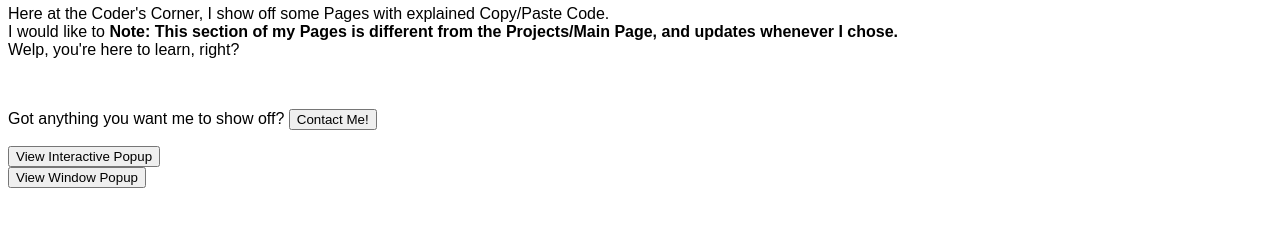
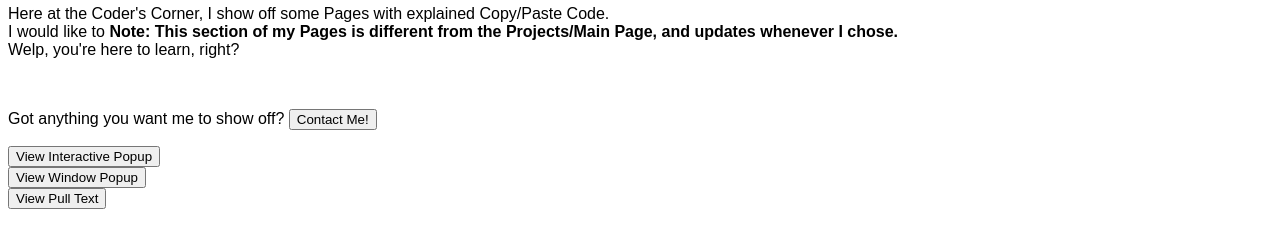
Before and after one commit to JacobTCTC/jacobtctc.github.io, a plain HTML site: page teach/index.html in a window 1280 px wide. Shown: the part 79-326 px from the top of the page. Drawn offline with Linux system fonts and the light colour scheme.

Commit message:
Update index.html

```diff
--- a/teach/index.html
+++ b/teach/index.html
@@ -14,5 +14,9 @@
     <button>View Window Popup</button>
   </a>
   <br>
+  <a href="./txt_ref.html">
+    <button>View Pull Text</button>
+  </a>
+  <br>
 </body>
 </html>
```
